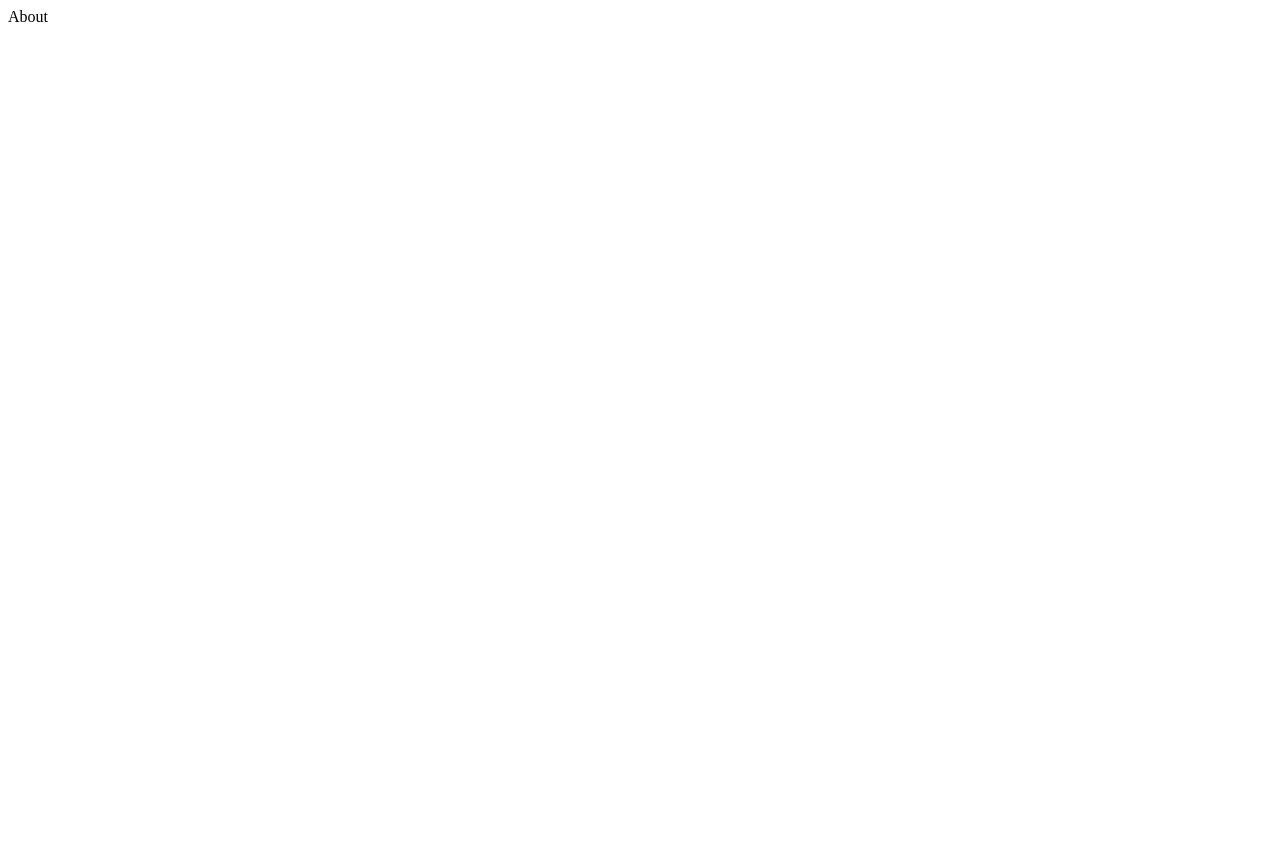
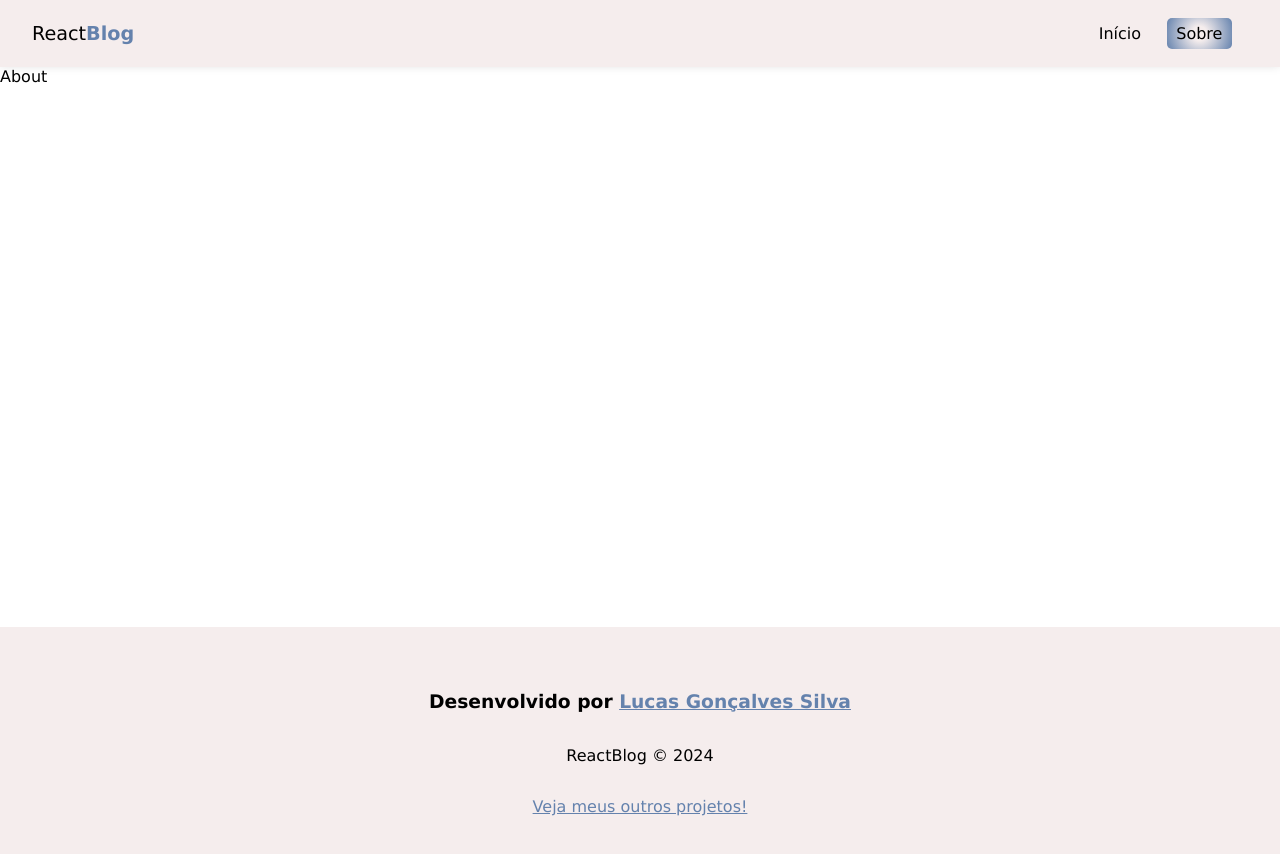
Before and after one commit to lgs8Lucas/reactblog, a React (Vite) app: page /about in a window 1280 px wide. Shown: the top 854 px of the page. Before the commit the page ends 800 px from the top, so only its background shows below. Built offline with nearby package versions, Linux system fonts and the light colour scheme.

Commit message:
Criado Navbar e Footer

```diff
--- a/src/App.jsx
+++ b/src/App.jsx
@@ -1,14 +1,18 @@
 import "./App.css";
 import { BrowserRouter } from "react-router-dom";
 import BlogRoutes from "./BlogRoutes";
+import Navbar from "./components/Navbar";
+import Footer from "./components/Footer";
 
 function App() {
   return (
     <div className="App">
       <BrowserRouter>
+        <Navbar />
         <div className="container">
-          <BlogRoutes/>
+          <BlogRoutes />
         </div>
+        <Footer />
       </BrowserRouter>
     </div>
   );
--- /dev/null
+++ b/src/components/Footer.jsx
@@ -0,0 +1,31 @@
+import React from "react";
+import styles from "./Footer.module.css";
+
+const Footer = () => {
+  return (
+    <footer className={styles.footer}>
+      <h3>
+        Desenvolvido por{" "}
+        <a
+          className={styles.link}
+          href="https://www.linkedin.com/in/lucas-silva-601091219/"
+          target="blank"
+        >
+          Lucas Gonçalves Silva
+        </a>
+      </h3>
+      <p>ReactBlog &copy; 2024</p>
+      <p>
+        <a
+          href="https://github.com/lgs8Lucas"
+          target="blank"
+          className={styles.link}
+        >
+          Veja meus outros projetos!
+        </a>
+      </p>
+    </footer>
+  );
+};
+
+export default Footer;
--- /dev/null
+++ b/src/components/Footer.module.css
@@ -0,0 +1,12 @@
+.footer {
+    height: 250px;
+    display: flex;
+    flex-direction: column;
+    align-items: center;
+    justify-content: center;
+    background-color: var(--color-seccond);
+}
+
+.link {
+    color: var(--color-emphasis);
+}
--- /dev/null
+++ b/src/components/Navbar.jsx
@@ -0,0 +1,24 @@
+import React from "react";
+import { NavLink } from "react-router-dom";
+
+import styles from "./Navbar.module.css";
+
+const Navbar = () => {
+  return (
+    <nav className={styles.navbar}>
+      <NavLink to={"/"} className={styles.brand}>
+        React<span>Blog</span>
+      </NavLink>
+      <ul className={styles.links_list}>
+        <li>
+          <NavLink className={({isActive}) => isActive? styles.active:''} to="/">Início</NavLink>
+        </li>
+        <li>
+          <NavLink className={({isActive}) => isActive? styles.active:''} to="/about" >Sobre</NavLink>
+        </li>
+      </ul>
+    </nav>
+  );
+};
+
+export default Navbar;
--- /dev/null
+++ b/src/components/Navbar.module.css
@@ -0,0 +1,45 @@
+.navbar {
+  display: flex;
+  box-shadow: rgba(0, 0, 0, 0.15) 0 -2px 10px 0;
+  justify-content: space-between;
+  align-items: center;
+  padding: 0.5em 2em;
+  background-color: var(--color-seccond);
+}
+
+.navbar a {
+  text-decoration: none;
+  color: black;
+}
+
+.brand {
+  font-size: 1.2em;
+}
+
+.brand span {
+  font-weight: 900;
+  color: var(--color-emphasis);
+}
+
+.links_list {
+  display: flex;
+  list-style: none;
+}
+
+.links_list li {
+  margin-right: 1em;
+}
+
+.links_list li a {
+  padding: 0.4em 0.6em;
+  border-radius: 5px;
+}
+
+.active {
+  background: rgb(187, 198, 255);
+  background: radial-gradient(
+    circle,
+    var(--color-seccond) 20%,
+    var(--color-emphasis) 100%
+  );
+}
--- a/src/index.css
+++ b/src/index.css
@@ -0,0 +1,13 @@
+:root {
+    --color-seccond: #F5EDED;
+    --color-emphasis: #6482AD;
+}
+
+*{
+    font-family: 'Lucida Sans', 'Lucida Sans Regular', 'Lucida Grande', 'Lucida Sans Unicode', Geneva, Verdana, sans-serif;
+}
+
+body{
+    padding: 0;
+    margin: 0;
+}
```
